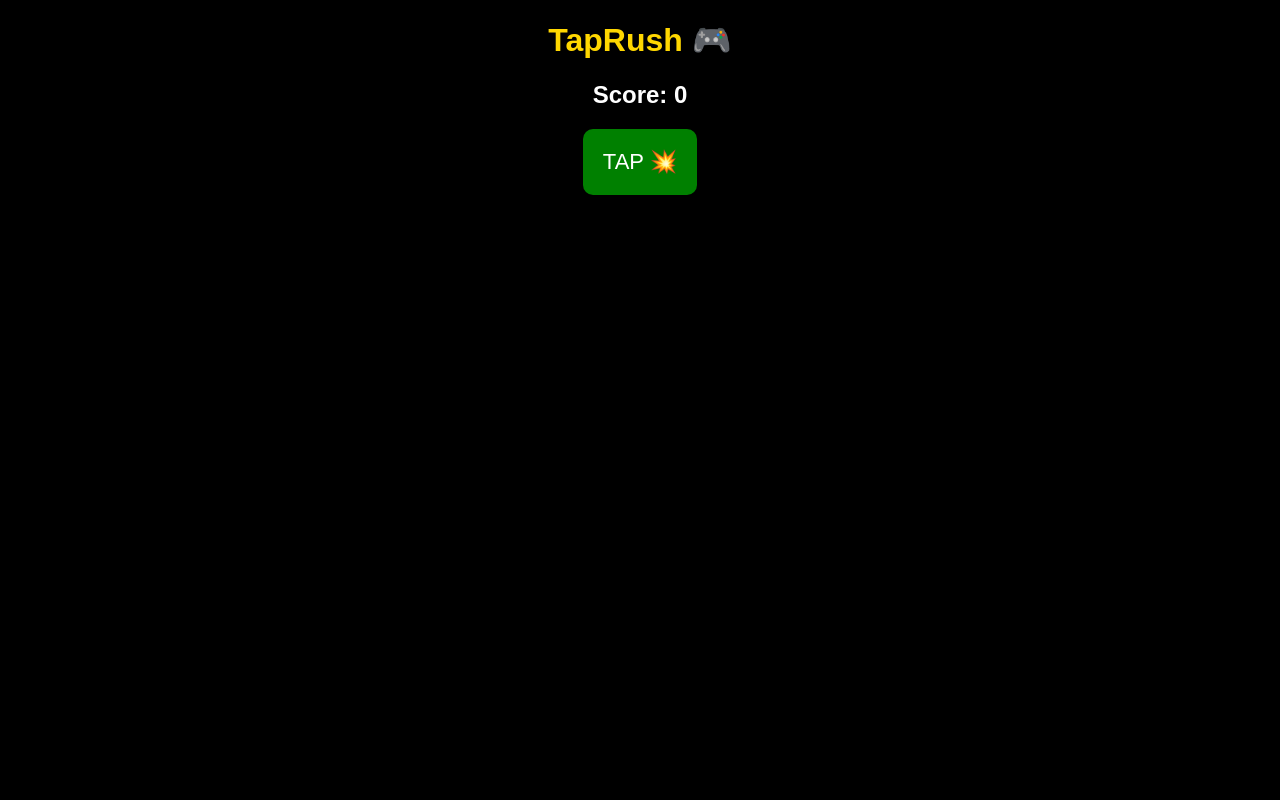
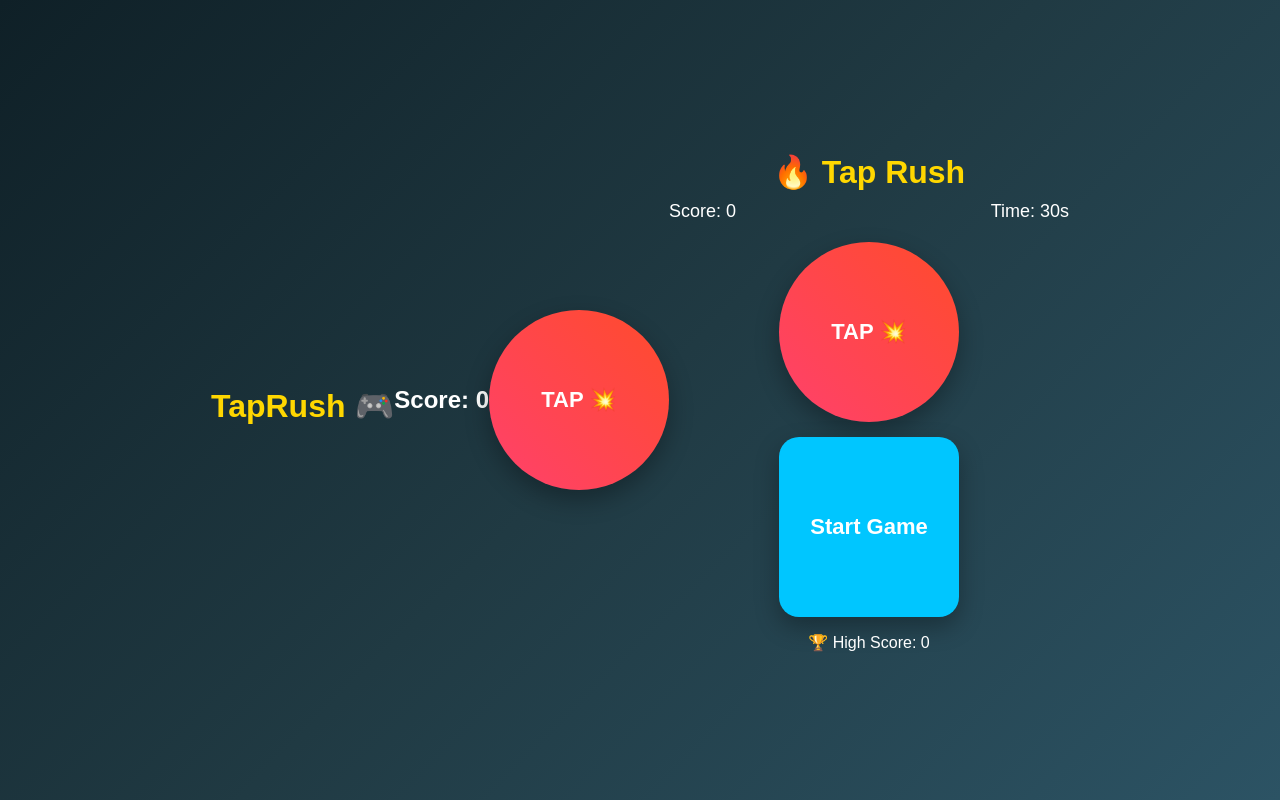
Before and after one commit to elishaq11/TapRush, a plain HTML site: page index.html in a window 1280 px wide. Drawn offline with Linux system fonts and the light colour scheme.

Commit message:
Update index.html

```diff
--- a/index.html
+++ b/index.html
@@ -47,3 +47,167 @@ function tap() {
 
 </body>
 </html>
+<!DOCTYPE html>
+<html lang="en">
+<head>
+<meta charset="UTF-8">
+<title>Tap Rush Game</title>
+<meta name="viewport" content="width=device-width, initial-scale=1.0">
+
+<style>
+body{
+    margin:0;
+    font-family: Arial, sans-serif;
+    height:100vh;
+    display:flex;
+    justify-content:center;
+    align-items:center;
+    background: linear-gradient(135deg,#0f2027,#203a43,#2c5364);
+    color:white;
+    text-align:center;
+}
+
+.game{
+    width:90%;
+    max-width:400px;
+}
+
+h1{
+    margin-bottom:10px;
+}
+
+.scoreboard{
+    display:flex;
+    justify-content:space-between;
+    margin-bottom:20px;
+    font-size:18px;
+}
+
+button{
+    width:180px;
+    height:180px;
+    border-radius:50%;
+    border:none;
+    font-size:22px;
+    font-weight:bold;
+    color:white;
+    background: linear-gradient(45deg,#ff416c,#ff4b2b);
+    box-shadow:0 10px 25px rgba(0,0,0,0.3);
+    cursor:pointer;
+    transition:0.2s;
+}
+
+button:active{
+    transform:scale(0.9);
+    box-shadow:0 5px 15px rgba(0,0,0,0.5);
+}
+
+.glow{
+    animation: glow 0.2s ease;
+}
+
+@keyframes glow{
+    0%{transform:scale(1);}
+    50%{transform:scale(1.1);}
+    100%{transform:scale(1);}
+}
+
+.start{
+    margin-top:15px;
+    padding:10px 20px;
+    border:none;
+    border-radius:20px;
+    background:#00c6ff;
+    color:white;
+    cursor:pointer;
+}
+</style>
+</head>
+
+<body>
+
+<div class="game">
+    <h1>🔥 Tap Rush</h1>
+
+    <div class="scoreboard">
+        <div>Score: <span id="score">0</span></div>
+        <div>Time: <span id="time">30</span>s</div>
+    </div>
+
+    <button id="tapBtn">TAP 💥</button>
+
+    <br>
+    <button class="start" onclick="startGame()">Start Game</button>
+
+    <p>🏆 High Score: <span id="highScore">0</span></p>
+</div>
+
+<script>
+let score = 0;
+let time = 30;
+let gameRunning = false;
+let interval;
+
+// load high score
+let highScore = localStorage.getItem("highScore") || 0;
+document.getElementById("highScore").innerText = highScore;
+
+// sound
+function playSound(){
+    let ctx = new (window.AudioContext || window.webkitAudioContext)();
+    let osc = ctx.createOscillator();
+    osc.type = "sine";
+    osc.frequency.value = 600;
+    osc.connect(ctx.destination);
+    osc.start();
+    setTimeout(()=>osc.stop(), 100);
+}
+
+// tap button
+document.getElementById("tapBtn").addEventListener("click", ()=>{
+    if(!gameRunning) return;
+
+    score++;
+    document.getElementById("score").innerText = score;
+
+    // animation
+    let btn = document.getElementById("tapBtn");
+    btn.classList.add("glow");
+    setTimeout(()=>btn.classList.remove("glow"),200);
+
+    playSound();
+});
+
+// start game
+function startGame(){
+    score = 0;
+    time = 30;
+    gameRunning = true;
+
+    document.getElementById("score").innerText = score;
+    document.getElementById("time").innerText = time;
+
+    clearInterval(interval);
+
+    interval = setInterval(()=>{
+        time--;
+        document.getElementById("time").innerText = time;
+
+        if(time <= 0){
+            clearInterval(interval);
+            gameRunning = false;
+
+            alert("Game Over! Score: " + score);
+
+            if(score > highScore){
+                highScore = score;
+                localStorage.setItem("highScore", highScore);
+                document.getElementById("highScore").innerText = highScore;
+            }
+        }
+    },1000);
+}
+</script>
+
+</body>
+</html>
```
